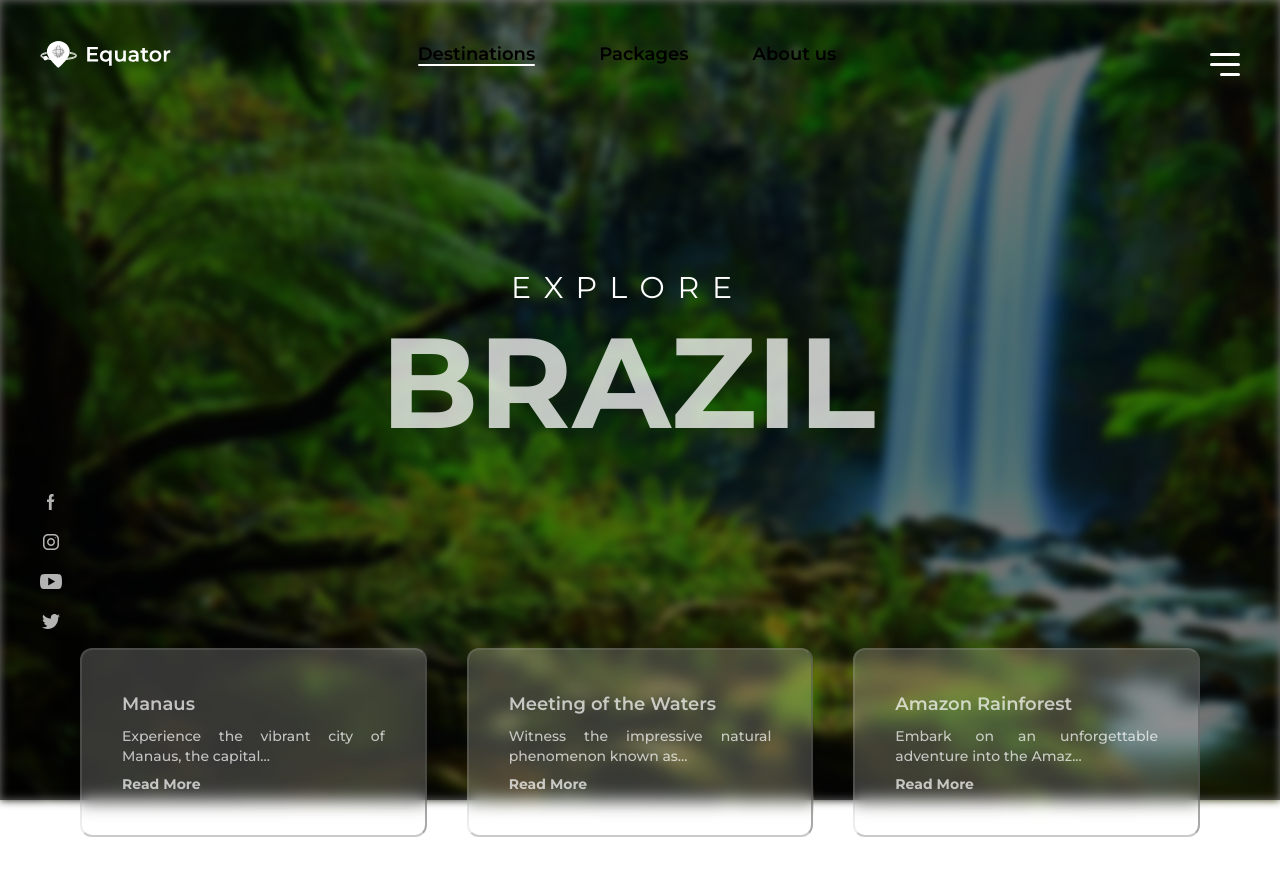
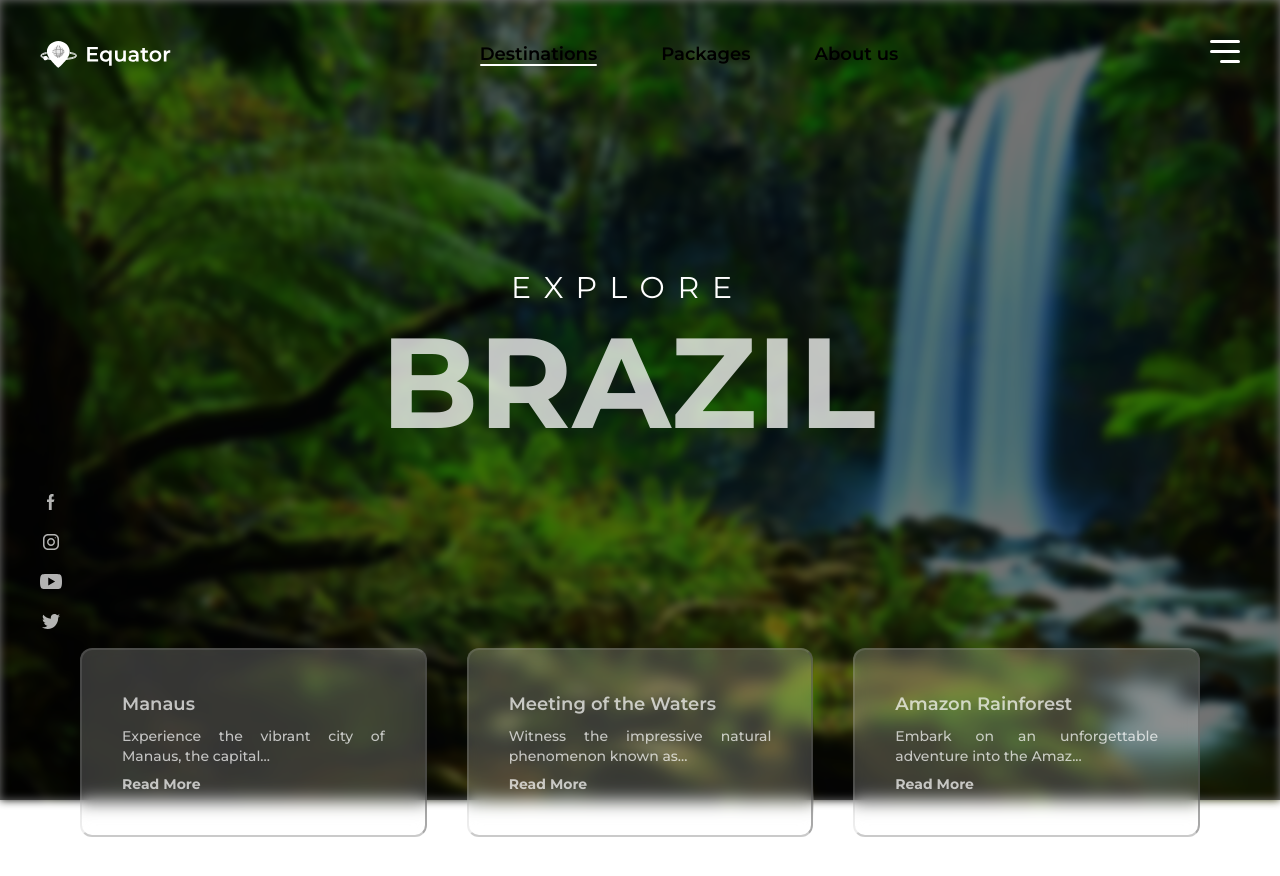
Before and after one commit to devalanlima/TravelWebsite, a Vue app: page / in a window 1280 px wide. Built offline with nearby package versions, Linux system fonts and the light colour scheme.

Commit message:
refactor / create menu button with animation

```diff
--- a/src/components/NavBar.vue
+++ b/src/components/NavBar.vue
@@ -2,19 +2,25 @@
   <nav class="flex items-center justify-center  max-w-screen-2xl mx-auto px-10 pt-10">
     <h1><img src="/logo_equator.svg" alt="Equator logo"></h1>
     <ul class="flex items-center justify-center gap-16 font-Montserrat mx-auto text-lg font-semibold">
-      <li :class="['relative hover:after:w-full after:h-[2px] after:bg-white after:block after:absolute after:bottom-[2px] after:rounded-full after:transition-all', {'after:w-full': route.name === 'home', 'after:w-0': route.name !== 'home'}]">
+      <li
+        :class="['relative hover:after:w-full after:h-[2px] after:bg-white after:block after:absolute after:bottom-[2px] after:rounded-full after:transition-all', { 'after:w-full': route.name === 'home', 'after:w-0': route.name !== 'home' }]">
         <RouterLink to="/">Destinations</RouterLink>
       </li>
-      <li :class="['relative hover:after:w-full after:h-[2px] after:bg-white after:block after:absolute after:bottom-[2px] after:rounded-full after:transition-all', {'after:w-full': route.name === 'packages', 'after:w-0': route.name !== 'packages'}]">
+      <li
+        :class="['relative hover:after:w-full after:h-[2px] after:bg-white after:block after:absolute after:bottom-[2px] after:rounded-full after:transition-all', { 'after:w-full': route.name === 'packages', 'after:w-0': route.name !== 'packages' }]">
         <RouterLink to="/packages"> Packages </RouterLink>
       </li>
-      <li :class="['relative hover:after:w-full after:h-[2px] after:bg-white after:block after:absolute after:bottom-[2px] after:rounded-full after:transition-all', {'after:w-full': route.name === 'about', 'after:w-0': route.name !== 'about'}]">
+      <li
+        :class="['relative hover:after:w-full after:h-[2px] after:bg-white after:block after:absolute after:bottom-[2px] after:rounded-full after:transition-all', { 'after:w-full': route.name === 'about', 'after:w-0': route.name !== 'about' }]">
         <RouterLink to="/about"> About us </RouterLink>
       </li>
     </ul>
-    <div class="ml-32 relative w-[30px] h-[3px] bg-white rounded-full before:rounded-full before:w-[30px] before:h-[3px] before:block before:absolute before:top-[10px] before:bg-white after:w-[20px] after:h-[3px] after:block after:absolute after:top-[20px] after:bg-white after:right-0 after:rounded-full"></div>
+    <button class="h-7 w-[34px] flex justify-end group">
+      <div
+        class="relative w-[30px] h-[3px] bg-white rounded-full before:rounded-full before:w-[30px] before:h-[3px] before:block before:absolute before:top-[10px] before:right-0 before:bg-white after:w-[20px] after:h-[3px] after:block after:absolute after:top-[20px] after:bg-white after:right-0 after:rounded-full group-hover:w-[20px] group-hover:after:w-[30px]">
+      </div>
+    </button>
   </nav>
-
 </template>
 
 <script setup>
```
